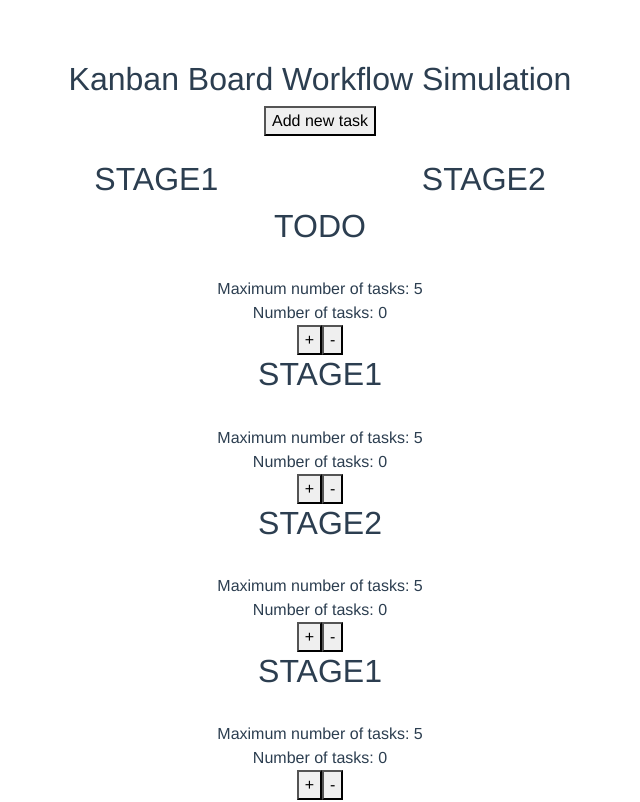
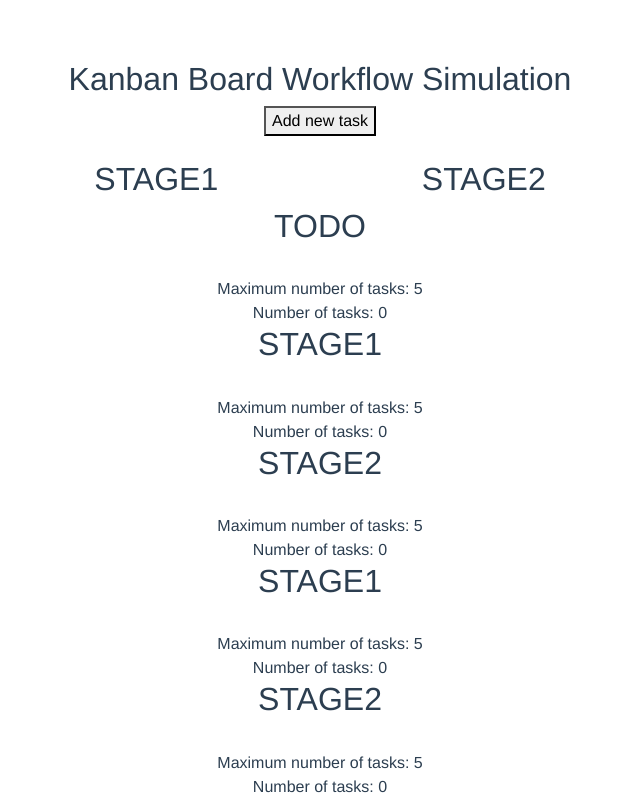
Before and after one commit to zakrzewskib/KanbanWorkflowSimulation, a Vue app: page / in a window 1280 px wide. Shown: the top 802 px of the page, without its empty margins (320-960 px from the left). Built offline with nearby package versions, Linux system fonts and the light colour scheme.

Commit message:
Delete buttons from Column

```diff
--- a/src/components/Column.vue
+++ b/src/components/Column.vue
@@ -13,10 +13,6 @@
     <br />
     Maximum number of tasks: {{ maxTasks }}
     <div id="nrOfTasks"> Number of tasks: {{ nrOfTasks }}</div>
-    <div class="buttoncontainer">
-      <button @click="increaseCounter">+</button>
-      <button @click="decreaseCounter">-</button>
-    </div>
     <slot />
   </div>
 </template>
@@ -47,22 +43,6 @@ export default {
       this.$emit("dropped");
     },
 
-    increaseCounter() {
-      if (this.counter < this.maxTasks) {
-        this.counter += 1;
-        document.getElementById("nrOfTasks").style.color = "";
-      }
-      if (this.counter == this.maxTasks) {
-        this.counter = this.maxTasks;
-        document.getElementById("nrOfTasks").style.color = "red";
-      }
-    },
-    decreaseCounter() {
-      if (this.counter > 0) {
-        this.counter -= 1;
-      }
-      document.getElementById("nrOfTasks").style.color = "";
-    },
   },
 };
 </script>
```
